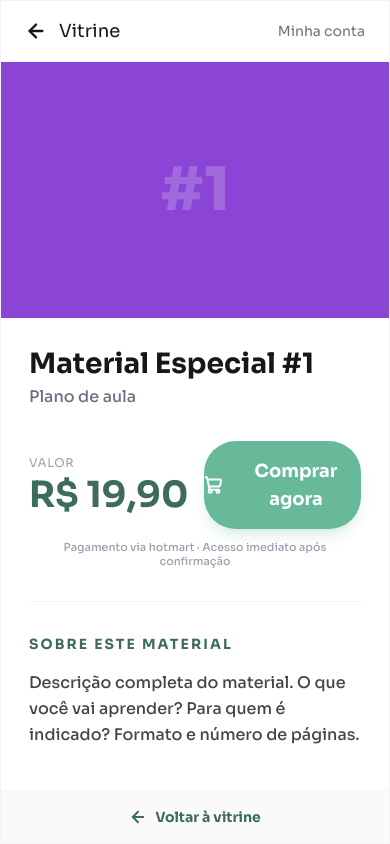
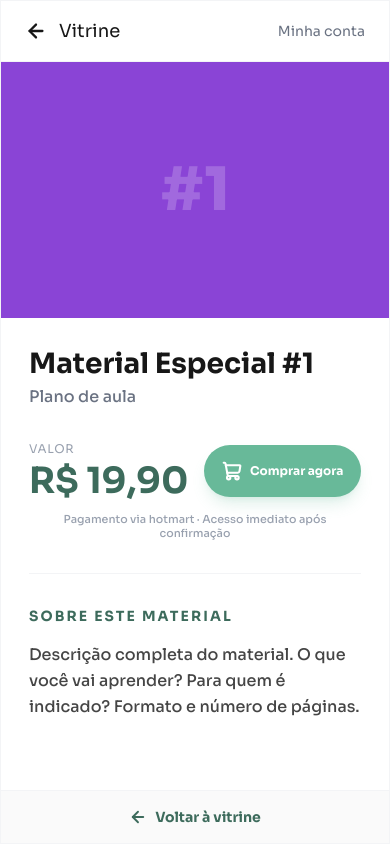
Before and after one commit to LuizHenri16/acienciadalua_frontend, a Next.js app: page /product/1 in a window 390 px wide. Built offline with nearby package versions, Linux system fonts and the light colour scheme; a web font is replaced by a local one.

Commit message:
style: fix purschase text-size

```diff
--- a/src/components/productdetails/productDetails.tsx
+++ b/src/components/productdetails/productDetails.tsx
@@ -31,7 +31,7 @@ export function ProductDetails({ product }: ProductDetailsProps) {
                             </span>
                         </div>
 
-                        <button className="flex-[1.2] squircle-border flex items-center justify-center gap-2 bg-[#68B999] hover:bg-[#5aa386] text-white font-bold py-4 transition-all shadow-lg shadow-[#68B999]/20 cursor-pointer text-lg active:scale-95">
+                        <button className="flex-[1.2] squircle-border flex items-center justify-center gap-2 bg-[#68B999] hover:bg-[#5aa386] text-white font-bold py-4 transition-all shadow-lg shadow-[#68B999]/20 cursor-pointer text-xs  md:text-md lg:text-lg active:scale-95">
                             <ShoppingCart size={20} strokeWidth={2.5} />
                             Comprar agora
                         </button>
```
